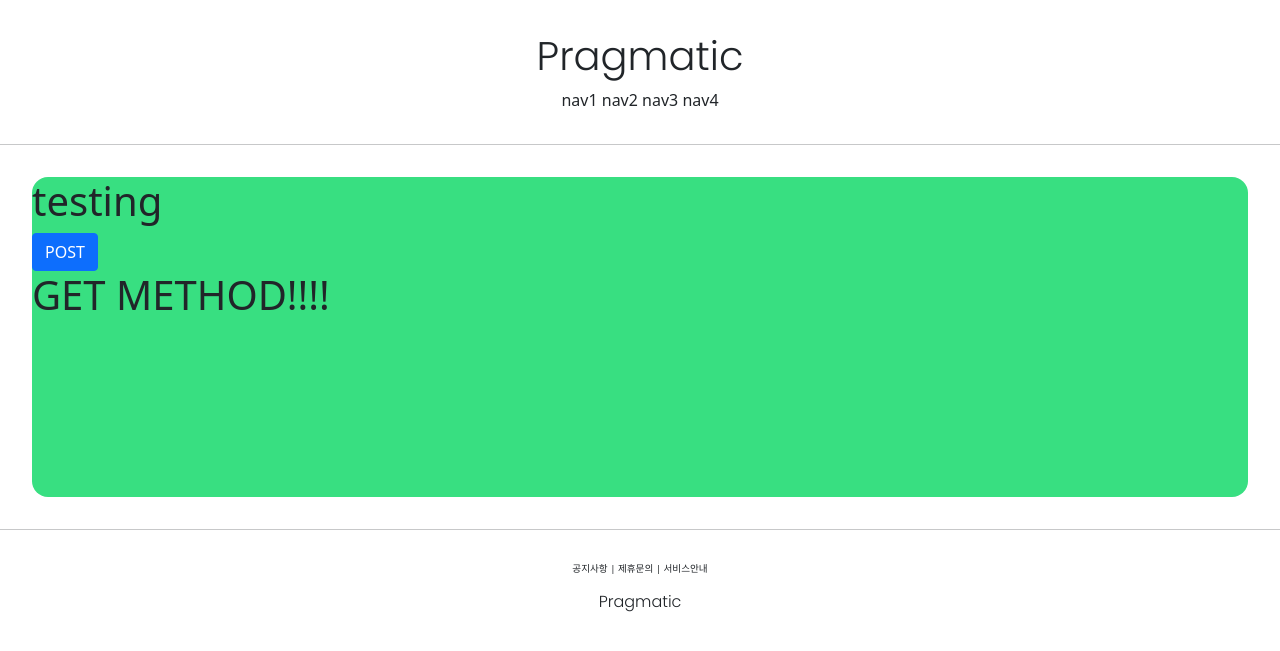
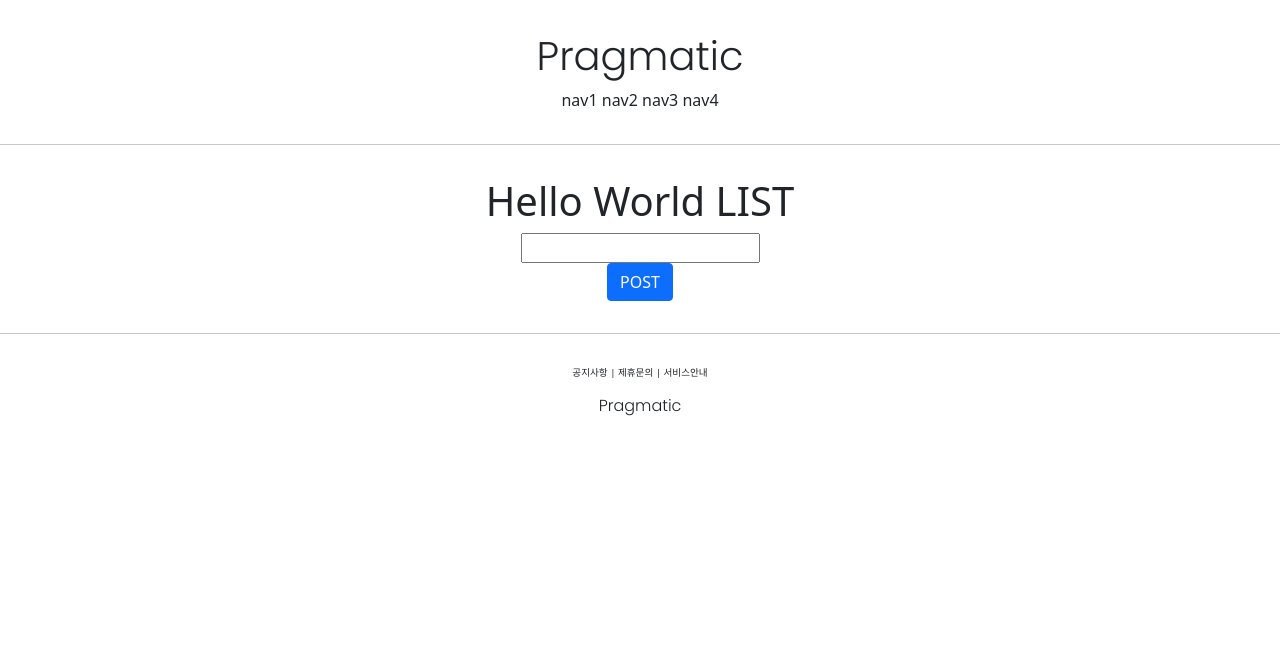
Before and after one commit to SYkeem/pragmatic, a Django app: page /account/hello_world/ in a window 1280 px wide. Shown: the top 651 px of the page. Run offline with Django 3.2, Linux system fonts and the light colour scheme.

Commit message:
django course 17 commit

```diff
--- a/accountapp/templates/accountapp/hello_world.html
+++ b/accountapp/templates/accountapp/hello_world.html
@@ -1,16 +1,25 @@
 {% extends 'base.html' %}
 
 {% block content %}
-    <div style="height: 20rem; background-color: #38df81; border-radius: 1rem; margin: 2rem;">
-        <h1>
-            testing
+    <div style=" border-radius: 1rem; margin: 2rem; text-align:center;">
+        <h1 style="font-famaily : 'Poppins', sans-serif;">
+            Hello World LIST
         </h1>
         <form action="/account/hello_world/" method="post">
             {% csrf_token %}
-            <input type="submit" class="btn btn-primary" value = "POST">
+            <div>
+                <input type="text" name="hello_world_input">
+            </div>
+            <div>
+               <input type="submit" class="btn btn-primary" value = "POST">
+            </div>
+
+        {% if hello_world_output %}
         <h1>
-            {{ text }}
+            {{ hello_world_output.text }}
         </h1>
+        {% endif %}
+
         </form>
     </div>
 
--- a/accountapp/views.py
+++ b/accountapp/views.py
@@ -1,8 +1,14 @@
 from django.http import HttpResponse
 from django.shortcuts import render
 # Create your views here.
+from accountapp.models import HelloWorld
+
 
 def hello_world(request):
     if request.method == "POST":
-        return render(request, 'accountapp/hello_world.html',context={'text': 'POST METHOD!!!!'})
+        temp = request.POST.get('hello_world_input')
+        new_hello_world = HelloWorld()
+        new_hello_world.text = temp
+        new_hello_world. save
+        return render(request, 'accountapp/hello_world.html',context={'hello_world_output': new_hello_world})
     else: return render(request, 'accountapp/hello_world.html',context={'text': 'GET METHOD!!!!'})
```
